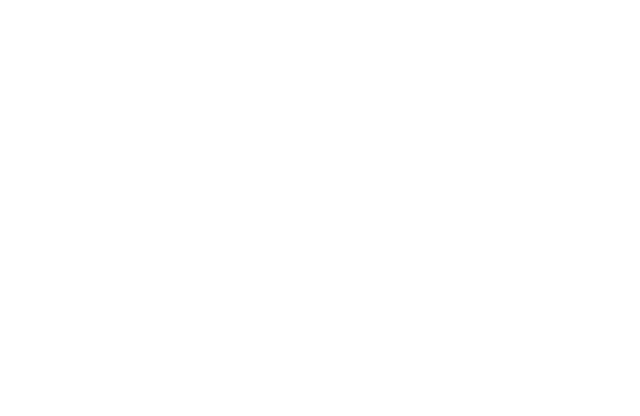
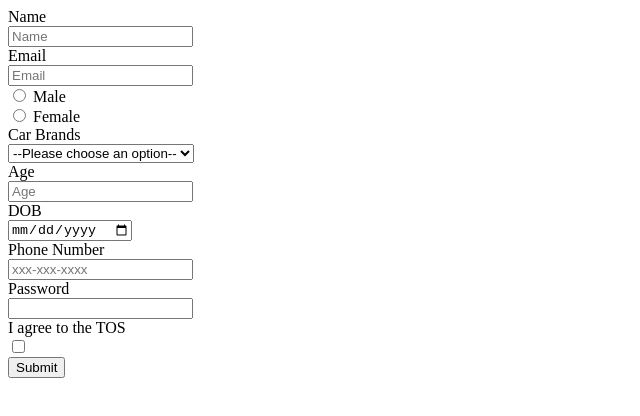
Before and after one commit to acciojob/signup-form-car-muneerahmad12, a website: page main.html in a window 1280 px wide. Shown: the whole page, without its empty margins (0-640 px from the left). Drawn offline with Linux system fonts and the light colour scheme.

Commit message:
created a submission

```diff
--- a/main.html
+++ b/main.html
@@ -10,7 +10,37 @@
 	<!-- the entire body must be written by student -->
     <script type="text/javascript" src="./script.js">
 </script>
+	<form action="url" method="post">
+<label for="name">Name</label><br>
+	<input type="text" id="name" required placeholder="Name"><br>
 
+	<label for="email"> Email</label><br>
+	<input type="email" id="email" required placeholder="Email"><br>
+     <input type="radio"  id="gender_m" name="gender" value="Male" required >
+	<label for="gender_m">Male</label><br>
+	<input type="radio"  id="gender_f" name="gender" value="Female" required>
+	<label for="gender_f">Female</label><br>
+	<label for="cars">Car Brands</label><br>
+	<select id="cars" required name="cars" ><br>
+		<option value="" disabled selected>--Please choose an option--</option>
+		<option value="volvo">Volvo</option>
+  <option value="saab">Saab</option>
+  <option value="fiat">Fiat</option>
+  <option value="audi">Audi</option>
+	</select><br>
+	<label for="age">Age</label><br>
+		<input type="number" id="age" required placeholder="Age"><br>
+		<label for="dob">DOB</label><br>
+		<input type="date" required id="dob"><br>
+		<label for="tel" >Phone Number</label><br>
+		<input type="tel" id="tel" placeholder="xxx-xxx-xxxx"><br>
+		<label for="password">Password</label><br>
+		<input type="password" id="password" required><br>
+		<label for="tos">I agree to the TOS</label><br>
+		<input type="checkbox" required id="tos"><br>
+		<input type="submit">
+
+	</form>
 </body>
 
 </html>
```
